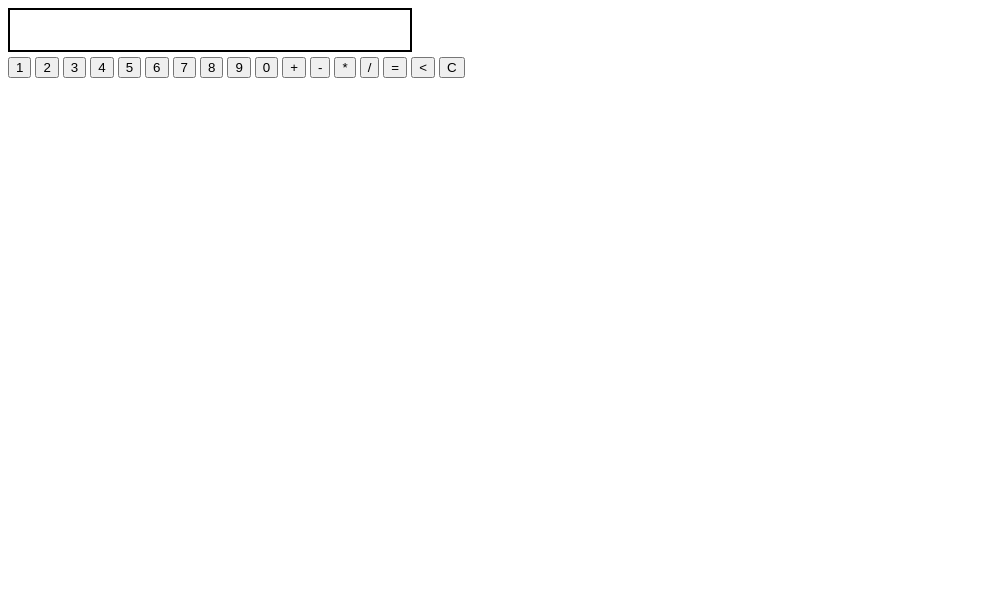
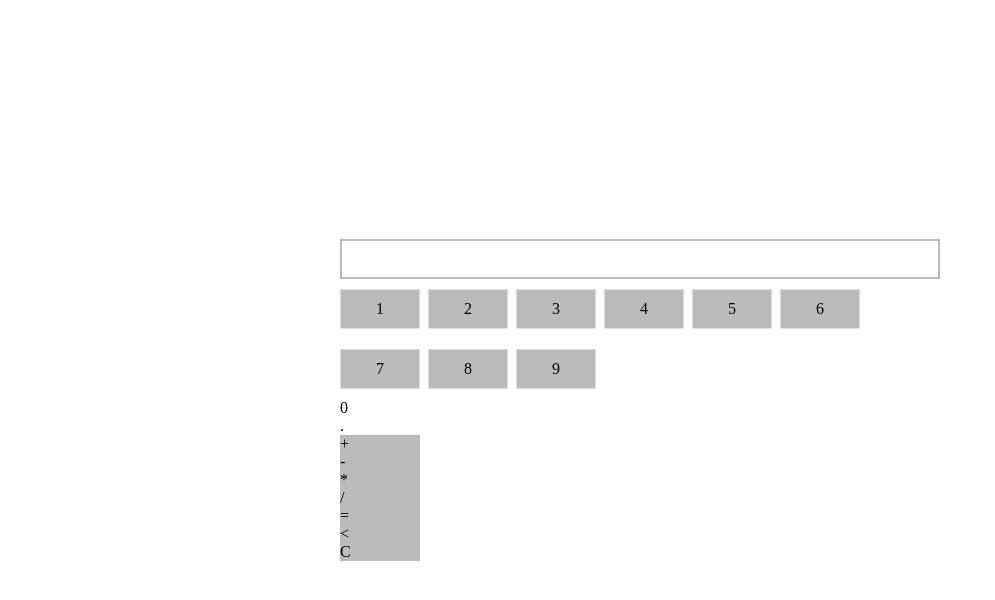
Before and after one commit to Latinobull/JS-Calculator, a plain HTML site: page index.html in a window 1280 px wide. Shown: the whole page, without its empty margins (0-995 px from the left). Drawn offline with Linux system fonts and the light colour scheme.

Commit message:
finshed js starting style

```diff
--- a/index.html
+++ b/index.html
@@ -9,28 +9,40 @@
   </head>
 
   <body>
-    <div id="input"></div>
-    <div class="btnContainer">
-      <button>1</button>
-      <button>2</button>
-      <button>3</button>
-      <button>4</button>
-      <button>5</button>
-      <button>6</button>
-      <button>7</button>
-      <button>8</button>
-      <button>9</button>
-      <button>0</button>
-      <button class="operators">+</button>
-      <button class="operators">-</button>
-      <button class="operators">*</button>
-      <button class="operators">/</button>
-      <button>=</button>
-      <button><</button>
-      <button>C</button>
+    <div class="calculator">
+      <div id="input"></div>
+      <div class="btnContainer">
+        <div class="numbers">
+          <div>1</div>
+          <div>2</div>
+          <div>3</div>
+        </div>
+        <div class="numbers">
+          <div>4</div>
+          <div>5</div>
+          <div>6</div>
+        </div>
+        <div class="numbers">
+          <div>7</div>
+          <div>8</div>
+          <div>9</div>
+        </div>
+
+        <div>0</div>
+        <div>.</div>
+
+        <div class="operators">
+          <div>+</div>
+          <div>-</div>
+          <div>*</div>
+          <div>/</div>
+          <div>=</div>
+          <div><</div>
+          <div>C</div>
+        </div>
+      </div>
+      <h2 id="result"></h2>
     </div>
-    <h2 id="result"></h2>
-
     <script src="script.js"></script>
   </body>
 </html>
--- a/script.js
+++ b/script.js
@@ -46,19 +46,19 @@ function submit(data) {
 }
 
 function add(num1, num2) {
-  prevNumber = parseInt(num1) + parseInt(num2);
+  prevNumber = parseFloat(num1) + parseFloat(num2);
 }
 
 function minus(num1, num2) {
-  prevNumber = parseInt(num1) - parseInt(num2);
+  prevNumber = parseFloat(num1) - parseFloat(num2);
 }
 
 function multiply(num1, num2) {
-  prevNumber = parseInt(num1) * parseInt(num2);
+  prevNumber = parseFloat(num1) * parseFloat(num2);
 }
 
 function divide(num1, num2) {
-  prevNumber = parseInt(num1) / parseInt(num2);
+  prevNumber = parseFloat(num1) / parseFloat(num2);
 }
 
 btnContainer.addEventListener('click', e => {
@@ -81,7 +81,6 @@ btnContainer.addEventListener('click', e => {
 });
 
 addEventListener('keydown', e => {
-  console.log(e);
   if (e.key === 'Enter' || e.key === '=') return submit(area.textContent);
   if (e.code === 'KeyC') return (area.textContent = '');
   if (e.key === 'Backspace' || e.key === 'Delete') {
--- a/style.css
+++ b/style.css
@@ -1,7 +1,43 @@
+* {
+  margin: 0;
+  padding: 0;
+  box-sizing: border-box;
+}
+body {
+  display: grid;
+  height: 100vh;
+}
+.calculator {
+  place-self: center;
+}
 #input {
-  border: 2px solid black;
+  border: 2px solid #bbb;
   height: 40px;
-  width: 400px;
-  margin-bottom: 5px;
+  width: 600px;
   font-size: 30px;
 }
+.btnContainer {
+  max-width: 600px;
+}
+.numbers {
+  display: inline-block;
+}
+.numbers div {
+  display: inline-block;
+  width: 100px;
+  background-color: #bbb;
+  border: 1px solid #ddd;
+  border-radius: 1px;
+  width: 80px;
+  text-align: center;
+  padding: 10px;
+  margin: 10px 4px 10px 0;
+}
+
+.operators {
+  display: inline-block;
+}
+.operators div {
+  width: 80px;
+  background-color: #bbb;
+}
```
